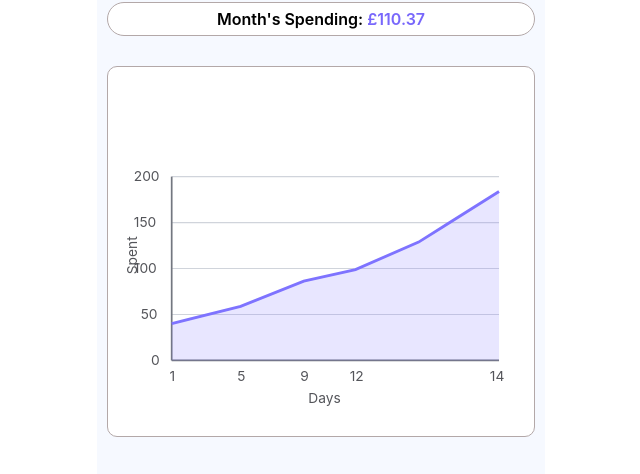
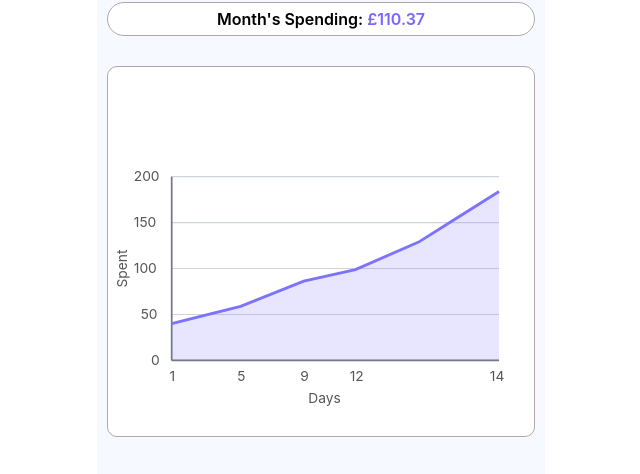
Before and after one commit to CDStLouis/BudgetTracker, a Vue app in the folder frontend/budget-tracker/: page / in a window 1280 px wide. Both pictures are taken after a click on the button 660 px from the left and 154 px from the top of the page. Shown: the part 184-658 px from the top of the page, without its empty margins (319-959 px from the left). Built offline with nearby package versions, Linux system fonts and the light colour scheme.

Commit message:
refactor: Spent on y axis was cut off. Fixed

```diff
--- a/frontend/budget-tracker/src/views/LineGraphView.vue
+++ b/frontend/budget-tracker/src/views/LineGraphView.vue
@@ -38,7 +38,7 @@ const emit = defineEmits<{
       </div>
 
       <div class="mt-5 rounded-[10px] border border-[#b3a8a8] bg-white p-3">
-        <svg viewBox="0 0 350 300" class="h-auto w-full">
+        <svg viewBox="0 0 350 300" class="h-auto w-full overflow-visible">
           <g stroke="#d0d4db" stroke-width="1">
             <line x1="45" y1="245" x2="330" y2="245" />
             <line x1="45" y1="205" x2="330" y2="205" />
@@ -68,7 +68,9 @@ const emit = defineEmits<{
           </g>
 
           <text x="178" y="282" text-anchor="middle" fill="#54555a" font-size="12">Days</text>
-          <text x="15" y="170" fill="#54555a" font-size="12" transform="rotate(-90 15 170)">Spent</text>
+          <text x="6" y="165" text-anchor="middle" fill="#54555a" font-size="12" transform="rotate(-90 6 165)">
+            Spent
+          </text>
         </svg>
       </div>
     </section>
```
